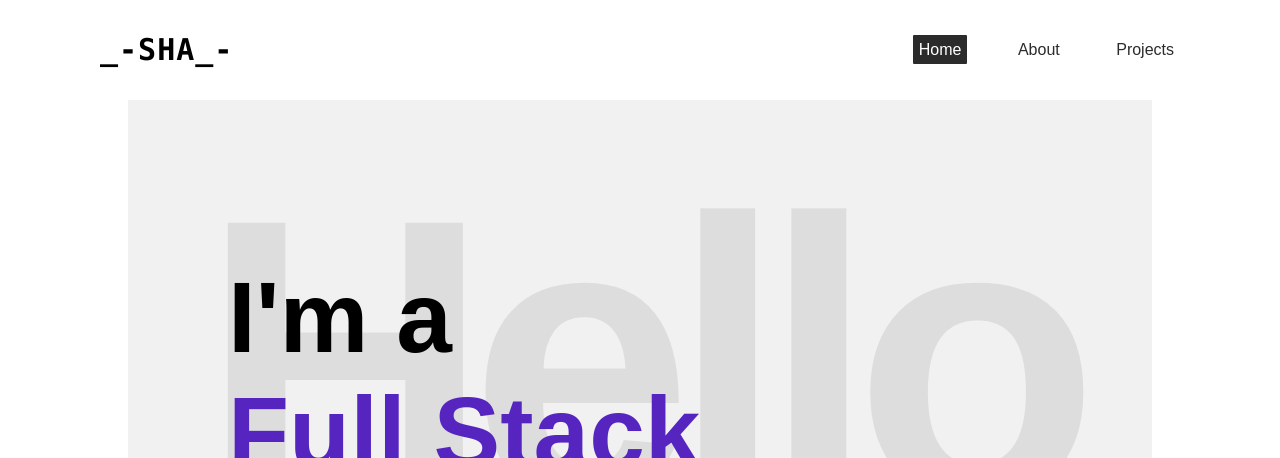
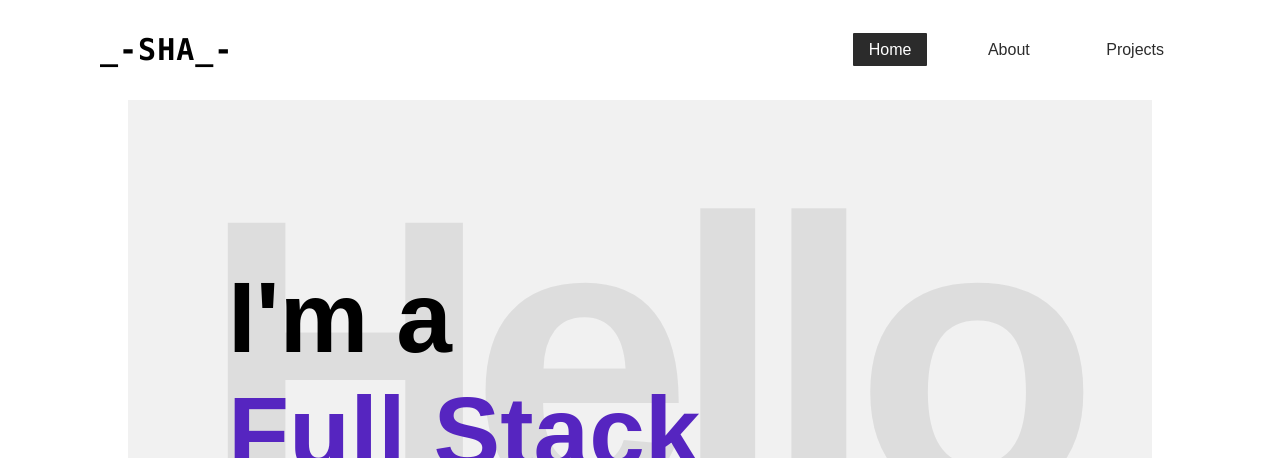
Before and after one commit to kamalshanth163/MyPortfolio, a website: page index.html in a window 1280 px wide. Shown: the top 458 px of the page. Drawn offline with Linux system fonts and the light colour scheme.

Commit message:
style change

```diff
--- a/styles/style.css
+++ b/styles/style.css
@@ -42,7 +42,7 @@ header ul li {
 }
 header ul li a {
   color: rgb(44, 44, 44);
-  padding: 6px;
+  padding: 8px 16px;
   border-radius: 1px;
   border: none;
 }
```
